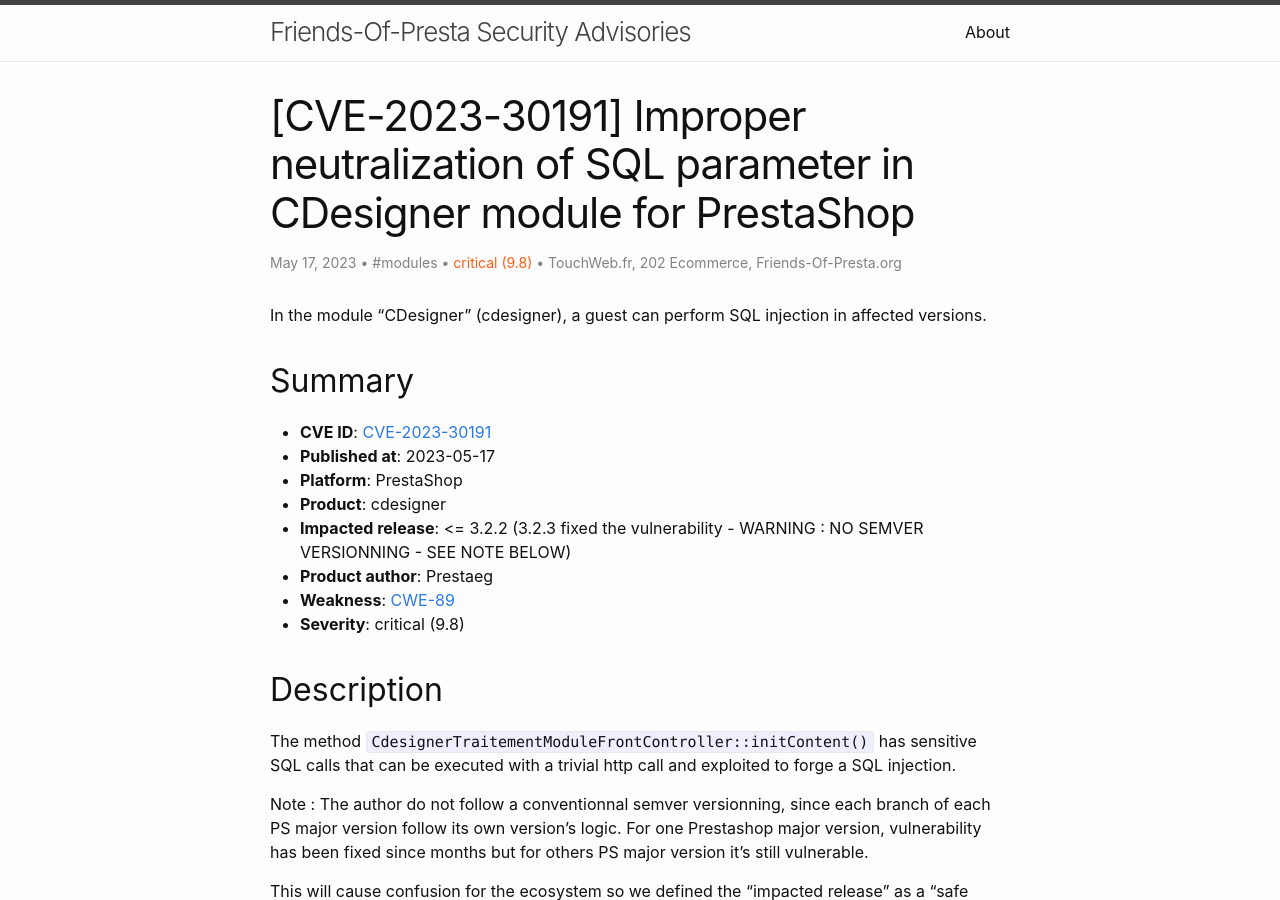
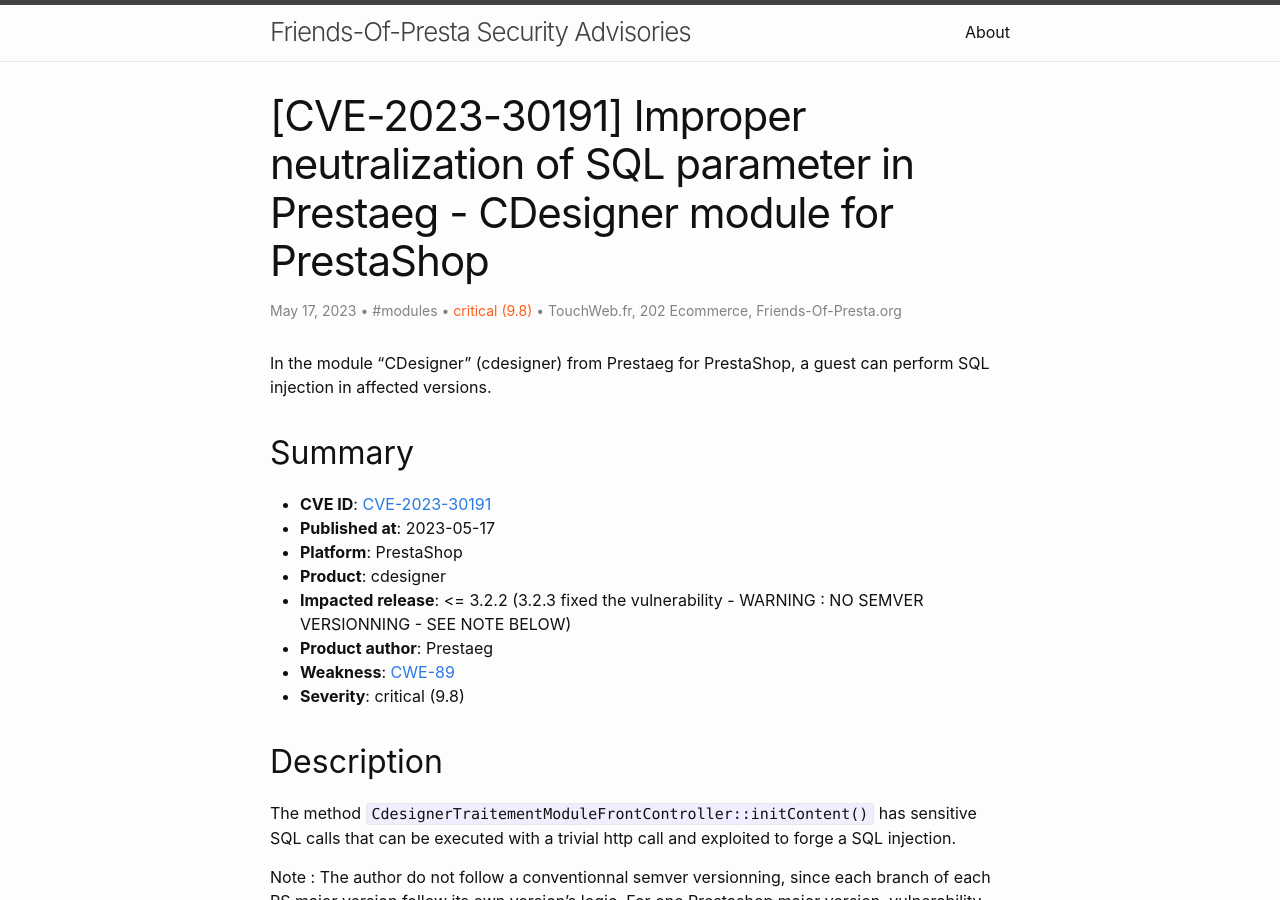
Before and after one commit to friends-of-presta/security-advisories, a Jekyll site: the page built from _posts/2023-05-17-cdesigner-89.md, in a window 1280 px wide and 900 px high. Built offline with Jekyll 4.4.1, drawn with Linux system fonts in a browser that asks for light colours.

Commit message:
Update 2023-05-17-cdesigner-89.md

```diff
--- a/_posts/2023-05-17-cdesigner-89.md
+++ b/_posts/2023-05-17-cdesigner-89.md
@@ -1,6 +1,6 @@
 ---
 layout: post
-title: "[CVE-2023-30191] Improper neutralization of SQL parameter in CDesigner module for PrestaShop"
+title: "[CVE-2023-30191] Improper neutralization of SQL parameter in Prestaeg - CDesigner module for PrestaShop"
 categories: modules
 author:
 - TouchWeb.fr
@@ -10,7 +10,7 @@ meta: "CVE,PrestaShop,cdesigner"
 severity: "critical (9.8)"
 ---
 
-In the module "CDesigner" (cdesigner), a guest can perform SQL injection in affected versions.
+In the module "CDesigner" (cdesigner) from Prestaeg for PrestaShop, a guest can perform SQL injection in affected versions.
 
 
 ## Summary
```
